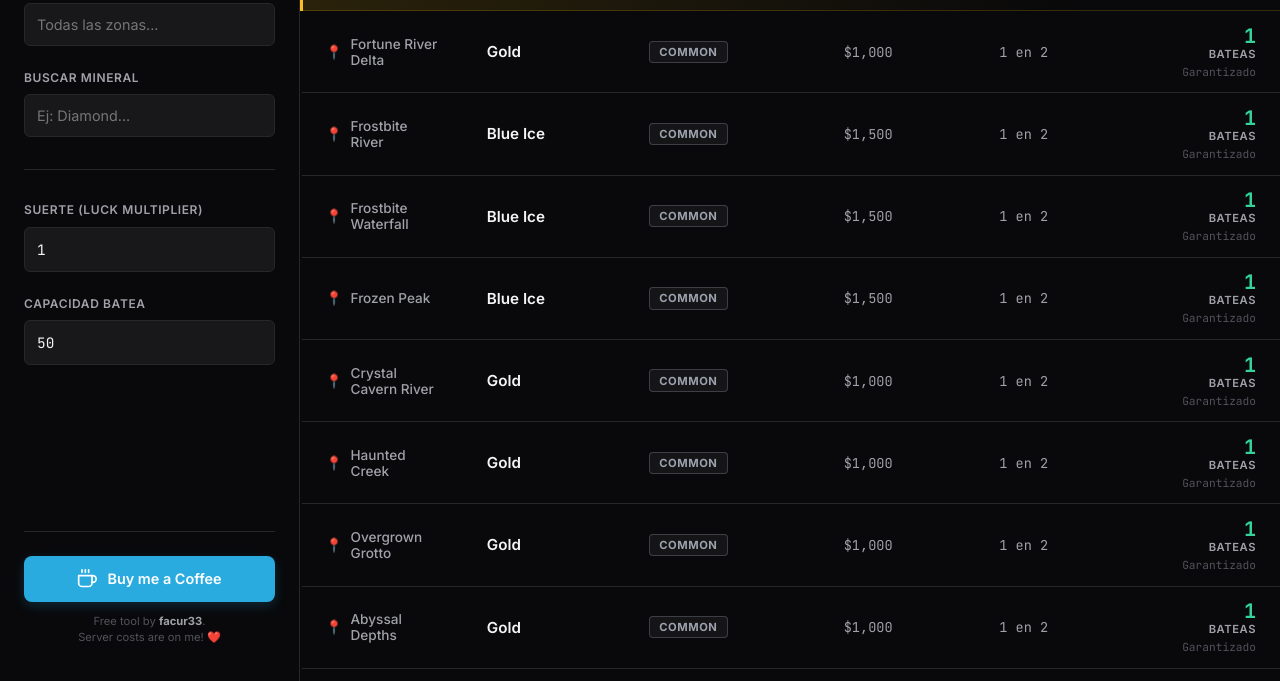
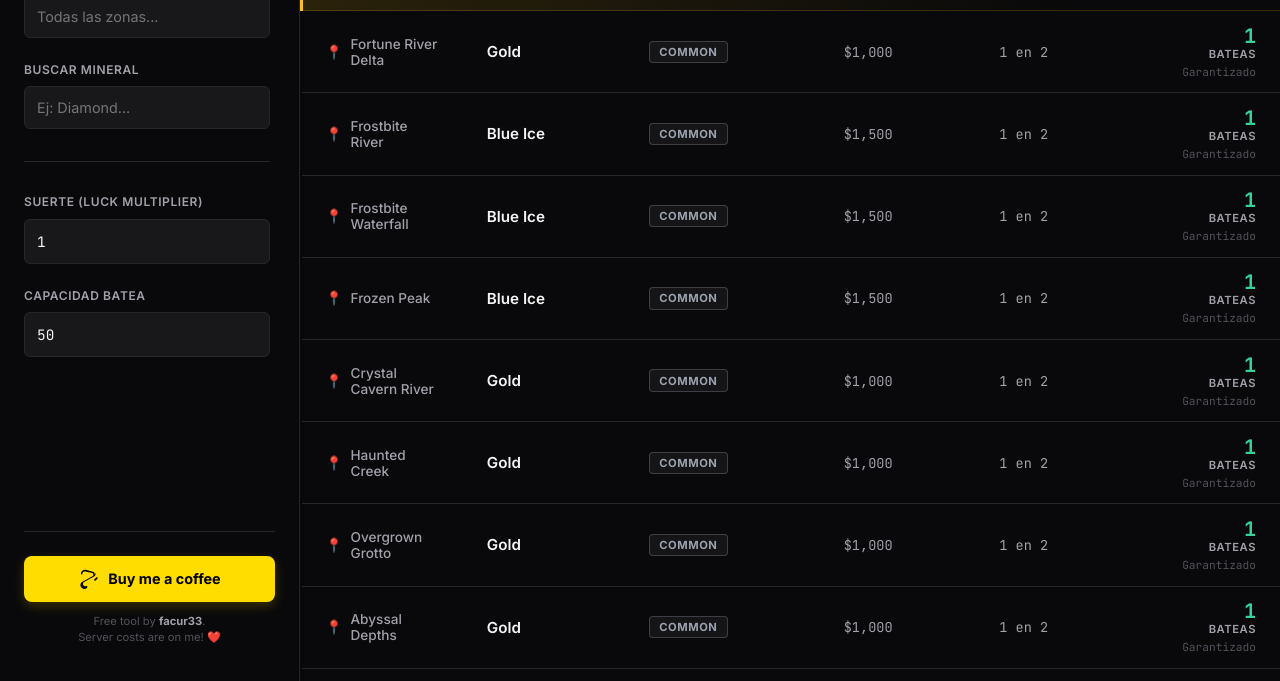
Before and after one commit to facur3/prospecting-calculator, a plain HTML site: page index.html in a window 1280 px wide. Shown: the part 119-800 px from the top of the page. Drawn offline with Linux system fonts and the light colour scheme.

```diff
--- a/index.html
+++ b/index.html
@@ -52,15 +52,15 @@
         ::-webkit-scrollbar-thumb { background: var(--border); border-radius: 4px; }
         ::-webkit-scrollbar-thumb:hover { background: var(--text-dim); }
 
-        /* --- SIDEBAR --- */
+        /* --- SIDEBAR (Left Panel) --- */
         .sidebar {
             width: 300px;
             background-color: var(--bg-app);
             border-right: 1px solid var(--border);
             padding: 1.5rem;
             display: flex;
-            flex-direction: column;
-            gap: 2rem;
+            flex-direction: column; /* Organiza elementos verticalmente */
+            height: 100vh;          /* Ocupa toda la altura de la pantalla */
             flex-shrink: 0;
             z-index: 10;
         }
@@ -75,14 +75,20 @@
             gap: 0.75rem;
             padding-bottom: 1rem;
             border-bottom: 1px solid var(--border);
+            margin-bottom: 1.5rem;
+            flex-shrink: 0;
         }
         .brand svg { width: 24px; height: 24px; fill: var(--accent); }
 
+        /* Contenedor de Inputs (El que se estira) */
         .controls-wrapper {
             display: flex;
             flex-direction: column;
             gap: 1.5rem;
-            overflow-y: auto;
+            overflow-y: auto; /* Permite scroll solo en los inputs si la pantalla es chica */
+            flex: 1;          /* CLAVE: Empuja el contenido de abajo hacia el fondo */
+            padding-right: 5px;
+            min-height: 100px; /* Evita que desaparezca en pantallas muy chicas */
         }
 
         .control-group { display: flex; flex-direction: column; gap: 0.6rem; }
@@ -112,11 +118,47 @@
             background-color: var(--bg-hover);
         }
 
-        /* Inputs numéricos planos */
         input[type="number"] { font-family: 'JetBrains Mono', monospace; }
         input[type=number]::-webkit-outer-spin-button,
         input[type=number]::-webkit-inner-spin-button { -webkit-appearance: none; margin: 0; }
         input[type=number] { -moz-appearance: textfield; }
+
+        /* --- DONATION BUTTON (Bottom Left) --- */
+        .donation-container {
+            margin-top: auto; /* Refuerzo para asegurar que esté al fondo */
+            padding-top: 1.5rem;
+            flex-shrink: 0;
+            border-top: 1px solid var(--border); /* Separador visual */
+        }
+
+        /* Estilo Buy Me a Coffee (Amarillo Global) */
+        .bmc-button {
+            display: flex;
+            align-items: center;
+            justify-content: center;
+            gap: 10px;
+            background-color: #FFDD00;
+            color: #000000 !important;
+            text-decoration: none;
+            padding: 0.8rem;
+            border-radius: 8px;
+            font-weight: 700;
+            font-size: 0.9rem;
+            transition: transform 0.2s, filter 0.2s;
+            box-shadow: 0 4px 12px rgba(255, 221, 0, 0.2);
+            font-family: 'Inter', sans-serif;
+            width: 100%; /* Botón ancho completo */
+        }
+
+        .bmc-button:hover {
+            filter: brightness(1.05);
+            transform: translateY(-1px);
+            color: #000000;
+        }
+
+        .donation-text { font-size: 0.7rem; color: var(--text-dim); text-align: center; margin-top: 0.8rem; line-height: 1.4; }
+        .donation-text strong { color: var(--text-muted); }
+
 
         /* --- MAIN CONTENT --- */
         .main-content {
@@ -127,7 +169,7 @@
             position: relative;
         }
 
-        /* --- TABLE STYLES & SORTING --- */
+        /* --- TABLE STYLES --- */
         .table-container {
             flex-grow: 1;
             overflow-y: auto;
@@ -159,10 +201,7 @@
             transition: color 0.2s, background 0.2s;
         }
 
-        th:hover {
-            color: var(--text-main);
-            background-color: var(--bg-hover);
-        }
+        th:hover { color: var(--text-main); background-color: var(--bg-hover); }
 
         .th-content { display: flex; align-items: center; gap: 6px; }
         th.text-right .th-content { justify-content: flex-end; }
@@ -185,7 +224,6 @@
 
         tr:hover td { background-color: var(--bg-hover); }
 
-        /* Highlight Best Row */
         .row-best { background: linear-gradient(90deg, rgba(234, 179, 8, 0.15) 0%, transparent 80%); }
         .row-best td { border-top: 1px solid rgba(234, 179, 8, 0.2); border-bottom: 1px solid rgba(234, 179, 8, 0.2); }
         .row-best td:first-child { border-left: 3px solid var(--r-legendary); }
@@ -195,7 +233,6 @@
             margin-right: 8px; letter-spacing: 0.05em; vertical-align: middle;
         }
 
-        /* Typography & Components */
         .location-tag { color: var(--text-muted); font-weight: 500; font-size: 0.85rem; display: flex; align-items: center; gap: 0.5rem; }
         .row-best .location-tag { color: var(--text-main); font-weight: 600; }
         .mineral-name { font-weight: 600; font-size: 0.95rem; color: var(--text-main); text-decoration: none; }
@@ -207,7 +244,6 @@
             min-width: 75px; background: rgba(255,255,255,0.05);
         }
 
-        /* Rarity Colors */
         .type-common { color: var(--r-common); border: 1px solid rgba(156, 163, 175, 0.3); }
         .type-uncommon { color: var(--r-uncommon); border: 1px solid rgba(52, 211, 153, 0.3); }
         .type-rare { color: var(--r-rare); border: 1px solid rgba(96, 165, 250, 0.3); }
@@ -218,7 +254,6 @@
 
         .val-text { font-family: 'JetBrains Mono', monospace; color: var(--text-muted); font-size: 0.85rem; }
 
-        /* Effort Column */
         .prob-cell { display: flex; flex-direction: column; align-items: flex-end; justify-content: center; }
         .batches-count { font-family: 'JetBrains Mono', monospace; font-weight: 700; font-size: 1.25rem; color: var(--text-main); line-height: 1.1; }
         .batches-label { font-size: 0.7rem; text-transform: uppercase; font-weight: 600; letter-spacing: 0.05em; color: var(--text-muted); margin-bottom: 2px; }
@@ -227,19 +262,6 @@
         .effort-mid { color: var(--accent); }
         .effort-hard { color: var(--r-legendary); }
         .effort-insane { color: var(--r-exotic); }
-
-        /* Donations */
-        .donation-container { margin-top: auto; padding-top: 1rem; }
-        .donation-divider { height: 1px; background: var(--border); margin-bottom: 1.5rem; width: 100%; }
-        .kofi-button {
-            display: flex; align-items: center; justify-content: center; gap: 10px;
-            background-color: #29abe0; color: white; text-decoration: none;
-            padding: 0.8rem; border-radius: 8px; font-weight: 600; font-size: 0.9rem;
-            transition: transform 0.2s, filter 0.2s; box-shadow: 0 4px 12px rgba(41, 171, 224, 0.2);
-        }
-        .kofi-button:hover { filter: brightness(1.1); transform: translateY(-1px); }
-        .donation-text { font-size: 0.7rem; color: var(--text-dim); text-align: center; margin-top: 0.8rem; line-height: 1.4; }
-        .donation-text strong { color: var(--text-muted); }
 
         /* Error */
         #error-overlay { position: fixed; top: 0; left: 0; width: 100%; height: 100%; background: var(--bg-app); display: none; justify-content: center; align-items: center; z-index: 100; }
@@ -250,6 +272,7 @@
             body { flex-direction: column; overflow: auto; }
             .sidebar { width: 100%; height: auto; border-right: none; border-bottom: 1px solid var(--border); }
             .table-container { overflow-x: auto; }
+            .controls-wrapper { flex: none; overflow-y: visible; }
         }
     </style>
 </head>
@@ -298,11 +321,11 @@
         </div>
 
         <div class="donation-container">
-            <div class="donation-divider"></div>
-            <a href="https://ko-fi.com/TU_USUARIO_AQUI" target="_blank" class="kofi-button">
-                <svg xmlns="http://www.w3.org/2000/svg" width="20" height="20" viewBox="0 0 24 24" fill="none" stroke="currentColor" stroke-width="2" stroke-linecap="round" stroke-linejoin="round"><path d="M18 8h1a4 4 0 0 1 0 8h-1"></path><path d="M2 8h16v9a4 4 0 0 1-4 4H6a4 4 0 0 1-4-4V8z"></path><line x1="6" y1="1" x2="6" y2="4"></line><line x1="10" y1="1" x2="10" y2="4"></line><line x1="14" y1="1" x2="14" y2="4"></line></svg>
-                <span>Buy me a Coffee</span>
+            <a href="https://buymeacoffee.com/facur33" target="_blank" class="bmc-button">
+                <svg xmlns="http://www.w3.org/2000/svg" width="20" height="20" viewBox="0 0 24 24" fill="#000000"><path d="M20.216 6.415l-.132-.666c-.119-.596-.385-1.135-.77-1.566-.383-.43-.88-.745-1.432-.903L9.23 1.022C7.984.753 6.68 1.01 5.605 1.732c-1.075.72-1.755 1.844-1.866 3.08l-.157.837c-.087.465.19.92.655 1.007.465.087.92-.19.987-.642l.16-.836c.065-.73.467-1.394 1.1-1.818.636-.425 1.407-.577 2.144-.418l8.65 1.868c.27.077.513.23.7.44.19.212.32.476.378.768l.13.666c.057.3.027.608-.087.89-.114.28-.304.517-.55.684L4.352 15.96c-1.19 1.065-1.72 2.693-1.39 4.26.33 1.566 1.423 2.84 2.864 3.34l.545.19c1.44.502 3.03.18 4.22-1.036l.017-.018c.183-.187.33-.395.44-.62.11-.223.17-.464.178-.712.007-.247-.037-.492-.13-.722-.09-.23-.224-.436-.39-.61l-.016.016c-.704.72-1.644.91-2.494.613l-.544-.19c-.85-.295-1.497-1.048-1.692-1.973-.195-.926.117-1.888.82-2.518L19.17 9.12c.74-.497 1.31-1.21 1.61-2.02.3-.812.28-1.703-.06-2.506l-.504 1.88-.06.223zM19.7 13.8c.387.386 1.013.386 1.4 0l2.2-2.2c.387-.387.387-1.013 0-1.4-.387-.387-1.013-.387-1.4 0l-2.2 2.2c-.387.387-.387 1.013 0 1.4z"/></svg>
+                <span>Buy me a coffee</span>
             </a>
+
             <p class="donation-text">
                 Free tool by <strong>facur33</strong>.<br>
                 Server costs are on me! ❤️
```
